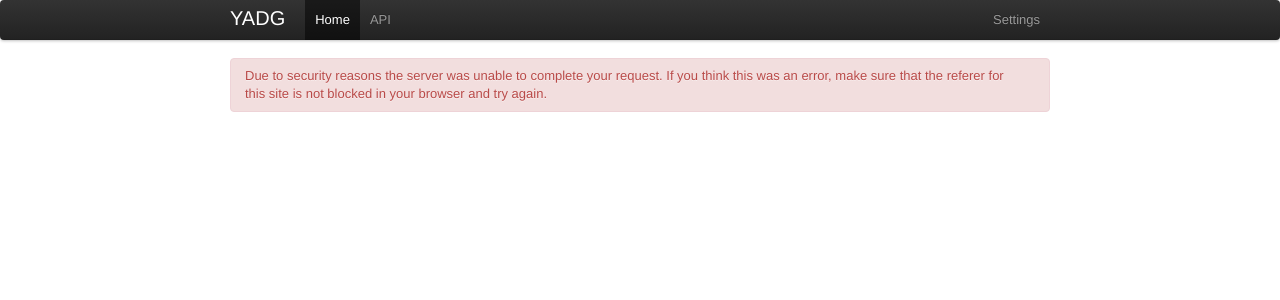
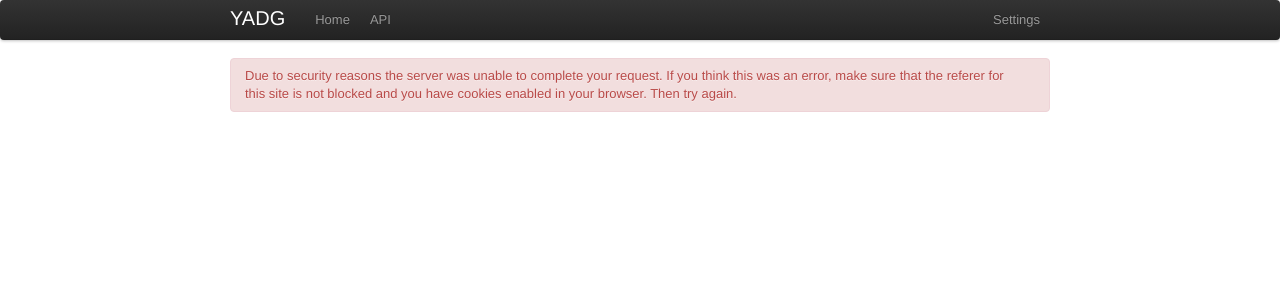
Before and after one commit to Freso/yadg, a Django app: template templates/csrf_failure.html in a window 1280 px wide. Shown: the top 300 px of the page. Run offline with Django 3.2, Linux system fonts and the light colour scheme; the template is opened without the code that fills it, so the values that code supplies are empty; parts of the project's set-up code (start-up, migrations or seed data) failed here and were passed over.

Commit message:
make the csrf_failure message a little clearer

```diff
--- a/templates/csrf_failure.html
+++ b/templates/csrf_failure.html
@@ -2,4 +2,6 @@
 
 {% block title%}Security Error - {% endblock %}
 
-{% block content %}<div class="alert alert-error">Due to security reasons the server was unable to complete your request. If you think this was an error, make sure that the referer for this site is not blocked in your browser and try again.</div>{% endblock %}
+{% block home_li_tags %}{% endblock %}
+
+{% block content %}<div class="alert alert-error">Due to security reasons the server was unable to complete your request. If you think this was an error, make sure that the referer for this site is not blocked and you have cookies enabled in your browser. Then try again.</div>{% endblock %}
```
